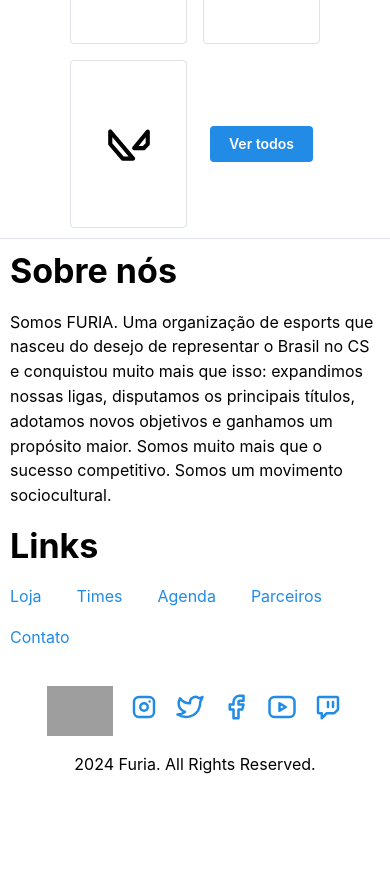
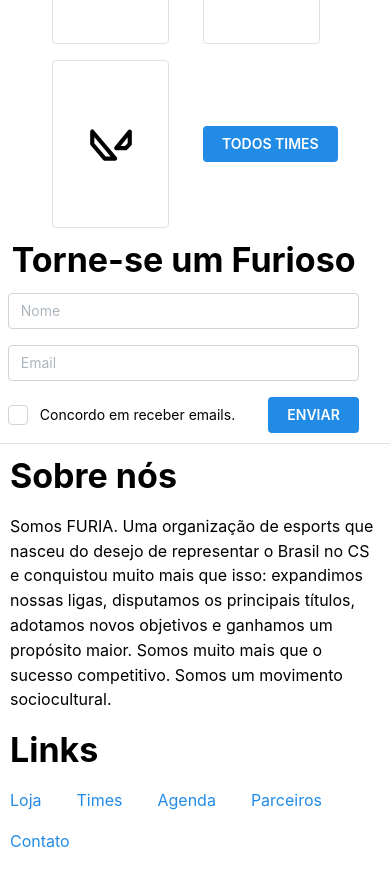
Before and after one commit to MiguelHenri/Furia-Landing-Page, a React (Vite) app in the folder frontend/: page / in a window 390 px wide. Shown: the part 1740-2628 px from the top of the page. Before the commit the page ends 2527 px from the top, so only its background shows below. Built offline with nearby package versions, Linux system fonts and the light colour scheme; grey boxes are pictures that could not be loaded.

Commit message:
newsletter done. needs style and responsive design.

```diff
--- a/frontend/package.json
+++ b/frontend/package.json
@@ -12,6 +12,7 @@
   "dependencies": {
     "@mantine/carousel": "^7.12.1",
     "@mantine/core": "^7.12.1",
+    "@mantine/form": "^7.12.1",
     "@mantine/hooks": "^7.12.1",
     "@tabler/icons-react": "^3.12.0",
     "axios": "^1.7.4",
--- /dev/null
+++ b/frontend/src/components/Newsletter.jsx
@@ -0,0 +1,60 @@
+import { Button, Checkbox, Group, Stack, TextInput, Title } from "@mantine/core";
+import { isEmail, isNotEmpty, useForm } from '@mantine/form';
+
+function Newsletter() {
+
+    const form = useForm({
+        mode: 'uncontrolled',
+        initialValues: {
+            name: '',
+            email: '',
+            agreement: false,
+        },
+        validate: {
+            name: isNotEmpty('O Nome é necessário.'),
+            email: isEmail('Email inválido.'),
+            agreement: isNotEmpty('Você deve concordar em receber emails.')
+        }
+    })
+
+    const onSubmit = (values) => {
+        console.log(values);
+    }
+
+    return (
+        <>
+        <Title ml='3vw' mt='10px'>
+            Torne-se um Furioso
+        </Title>
+        <Stack
+            component={'form'}
+            onSubmit={form.onSubmit(onSubmit)}
+            w='90vw'
+            ml='2vw'
+            mt='10px'
+        >
+            <TextInput
+                placeholder='Nome'
+                {...form.getInputProps('name')}
+            />
+            <TextInput
+                placeholder='Email'
+                {...form.getInputProps('email')}
+            />
+            <Group justify='space-between'>
+                <Checkbox
+                    label='Concordo em receber emails.'
+                    {...form.getInputProps('agreement')}
+                />
+                <Button
+                    type='submit'
+                >
+                    ENVIAR
+                </Button>
+            </Group>
+        </Stack>
+        </>
+    )
+}
+
+export default Newsletter;
--- a/frontend/src/components/TeamsSection.jsx
+++ b/frontend/src/components/TeamsSection.jsx
@@ -1,4 +1,4 @@
-import { Title, Group, Button, Center, Card, SimpleGrid, Anchor } from "@mantine/core";
+import { Title, Button, Center, Card, SimpleGrid, Anchor } from "@mantine/core";
 import { IconBrandValorant } from '@tabler/icons-react';
 
 function TeamsSection() {
@@ -29,7 +29,7 @@
                 height: '100%'
             }}>
             <Button>
-                Ver todos
+                TODOS TIMES
             </Button>
         </div>
     );
--- a/frontend/src/pages/LandingPage.jsx
+++ b/frontend/src/pages/LandingPage.jsx
@@ -3,6 +3,7 @@
 import StoreSection from "../components/StoreSection";
 import MatchesCarousel from "../components/MatchesCarousel";
 import TeamsSection from "../components/TeamsSection";
+import Newsletter from "../components/Newsletter";
 
 function LandingPage() {
     return (
@@ -21,6 +22,8 @@
             </Center>
 
             <TeamsSection/>
+
+            <Newsletter/>
         </>
     )
 }
```
Also changed, not shown: 1 other file (tests, documents, lock files or other folders).
